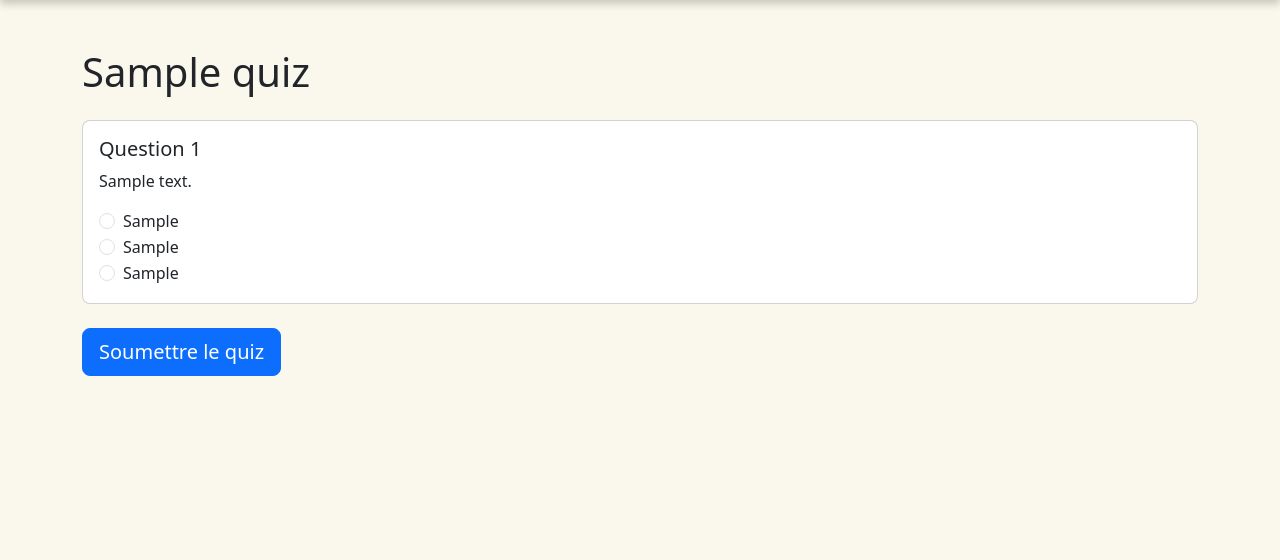
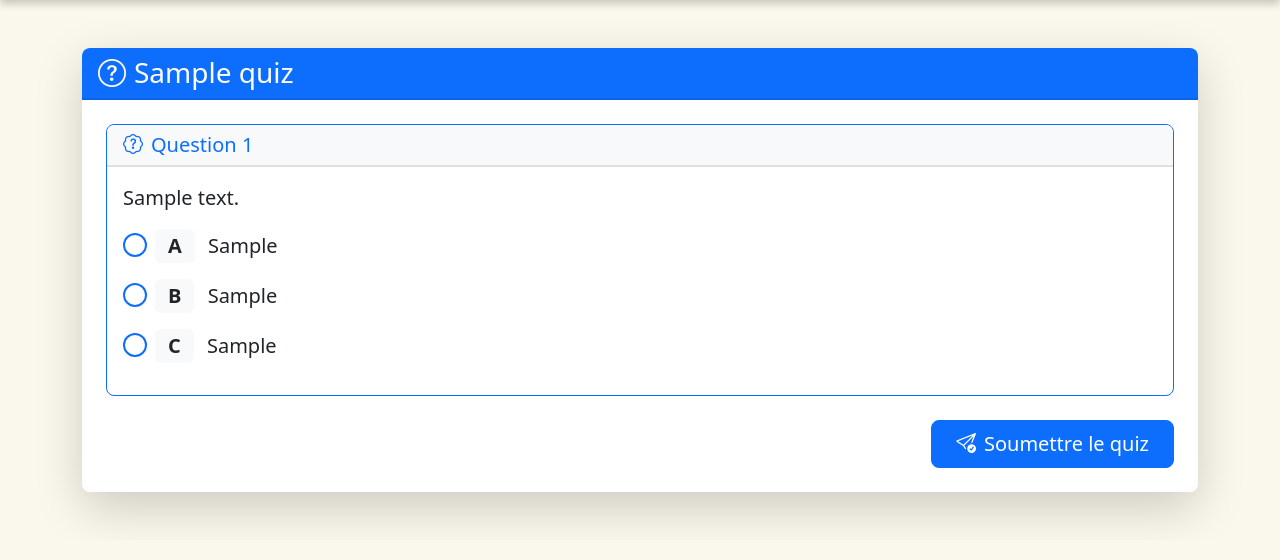
Before and after one commit to Tomc1x/django_quiz, a Django app: page /quiz/1/ in a window 1280 px wide. Shown: the part 56-616 px from the top of the page. Run offline with Django 5.2, Linux system fonts and the light colour scheme; a user stored in the database is signed in; tables that the repository leaves empty hold one stand-in row (values such as "Sample post"); some libraries are stand-ins or nearby versions.

Commit message:
[UPDATE] quiz design

```diff
--- a/src/app/templates/app/take_quiz.html
+++ b/src/app/templates/app/take_quiz.html
@@ -2,36 +2,47 @@
 {% load static %}
 {% block content %}
 <div class="container mt-5">
-    <h1 class="mb-4">{{ quiz.title }}</h1>
+    <div class="card border-0 shadow-lg mb-5">
+        <div class="card-header bg-primary text-white">
+            <h1 class="h3 mb-0"><i class="bi bi-question-circle me-2"></i>{{ quiz.title }}</h1>
+        </div>
 
-    <form autocomplete="off" method="post">
+        <div class="card-body p-4">
+            <form autocomplete="off" method="post" id="quizForm">
                 {% csrf_token %}
                 {% for question in quiz.questions.all %}
-        <div class="card mb-4">
+                <div class="card mb-4 border-primary">
+                    <div class="card-header bg-light">
+                        <h5 class="mb-0 text-primary">
+                            <i class="bi bi-patch-question me-2"></i>Question {{ forloop.counter }}
+                        </h5>
+                    </div>
                     <div class="card-body">
-                <h5 class="card-title">Question {{ forloop.counter }}</h5>
-                <p>{{ question.text }}</p>
+                        <p class="lead">{{ question.text }}</p>
 
-                <div class="form-check">
-                    <input class="form-check-input" type="radio" name="question_{{ question.id }}"
+                        <div class="form-check mb-3">
+                            <input class="form-check-input custom-radio" type="radio" name="question_{{ question.id }}"
                                 id="q{{ question.id }}_1" value="reponse1">
-                    <label class="form-check-label" for="q{{ question.id }}_1">
+                            <label class="form-check-label fs-5" for="q{{ question.id }}_1">
+                                <span class="badge bg-light text-dark me-2">A</span>
                                 {{ question.reponse1 }}
                             </label>
                         </div>
 
-                <div class="form-check">
-                    <input class="form-check-input" type="radio" name="question_{{ question.id }}"
+                        <div class="form-check mb-3">
+                            <input class="form-check-input custom-radio" type="radio" name="question_{{ question.id }}"
                                 id="q{{ question.id }}_2" value="reponse2">
-                    <label class="form-check-label" for="q{{ question.id }}_2">
+                            <label class="form-check-label fs-5" for="q{{ question.id }}_2">
+                                <span class="badge bg-light text-dark me-2">B</span>
                                 {{ question.reponse2 }}
                             </label>
                         </div>
 
-                <div class="form-check">
-                    <input class="form-check-input" type="radio" name="question_{{ question.id }}"
+                        <div class="form-check mb-3">
+                            <input class="form-check-input custom-radio" type="radio" name="question_{{ question.id }}"
                                 id="q{{ question.id }}_3" value="reponse3">
-                    <label class="form-check-label" for="q{{ question.id }}_3">
+                            <label class="form-check-label fs-5" for="q{{ question.id }}_3">
+                                <span class="badge bg-light text-dark me-2">C</span>
                                 {{ question.reponse3 }}
                             </label>
                         </div>
@@ -39,7 +50,85 @@
                 </div>
                 {% endfor %}
 
-        <button type="submit" class="btn btn-primary btn-lg">Soumettre le quiz</button>
+                <div class="d-grid gap-2 d-md-flex justify-content-md-end mt-4">
+                    <button type="button" class="btn btn-primary btn-lg px-4 py-2" data-bs-toggle="modal"
+                        data-bs-target="#submitModal">
+                        <i class="bi bi-send-check me-2"></i>Soumettre le quiz
+                    </button>
+                </div>
             </form>
         </div>
+    </div>
+</div>
+
+<!-- Modal de confirmation -->
+<div class="modal fade" id="submitModal" tabindex="-1" aria-labelledby="submitModalLabel" aria-hidden="true">
+    <div class="modal-dialog">
+        <div class="modal-content">
+            <div class="modal-header bg-primary text-white">
+                <h5 class="modal-title" id="submitModalLabel">
+                    <i class="bi bi-exclamation-triangle me-2"></i>Confirmation
+                </h5>
+                <button type="button" class="btn-close btn-close-white" data-bs-dismiss="modal"
+                    aria-label="Close"></button>
+            </div>
+            <div class="modal-body">
+                <p class="lead">Êtes-vous sûr de vouloir soumettre ce quiz ?</p>
+                <p>Vous ne pourrez plus modifier vos réponses après soumission.</p>
+            </div>
+            <div class="modal-footer">
+                <button type="button" class="btn btn-secondary" data-bs-dismiss="modal">
+                    <i class="bi bi-arrow-left me-2"></i>Retour
+                </button>
+                <button type="submit" form="quizForm" class="btn btn-primary">
+                    <i class="bi bi-check-circle me-2"></i>Confirmer
+                </button>
+            </div>
+        </div>
+    </div>
+</div>
+
+<style>
+    /* Style personnalisé pour les boutons radio */
+    .custom-radio {
+        width: 1.5em;
+        height: 1.5em;
+        margin-top: 0.25em;
+        margin-right: 0.5em;
+        border: 2px solid #0d6efd;
+    }
+
+    .custom-radio:checked {
+        background-color: #0d6efd;
+        border-color: #0d6efd;
+    }
+
+    .card {
+        transition: transform 0.3s ease, box-shadow 0.3s ease;
+    }
+
+    .card:hover {
+        transform: translateY(-2px);
+        box-shadow: 0 0.5rem 1rem rgba(0, 0, 0, 0.15);
+    }
+
+    .card-header {
+        border-bottom: 2px solid rgba(0, 0, 0, 0.1);
+    }
+
+    .form-check-label {
+        cursor: pointer;
+        transition: color 0.2s ease;
+    }
+
+    .form-check-input:checked+.form-check-label {
+        color: #0d6efd;
+        font-weight: 500;
+    }
+
+    .badge {
+        font-size: 1em;
+        padding: 0.35em 0.65em;
+    }
+</style>
 {% endblock %}
```
Also changed, not shown: src/app/image_providers.py (added, +22 -0 lines), src/app/migrations/0007_quiz_image_source.py (added), src/app/migrations/0008_alter_quiz_image_source.py (added). Lines whose indentation alone changed are shown as unchanged.
